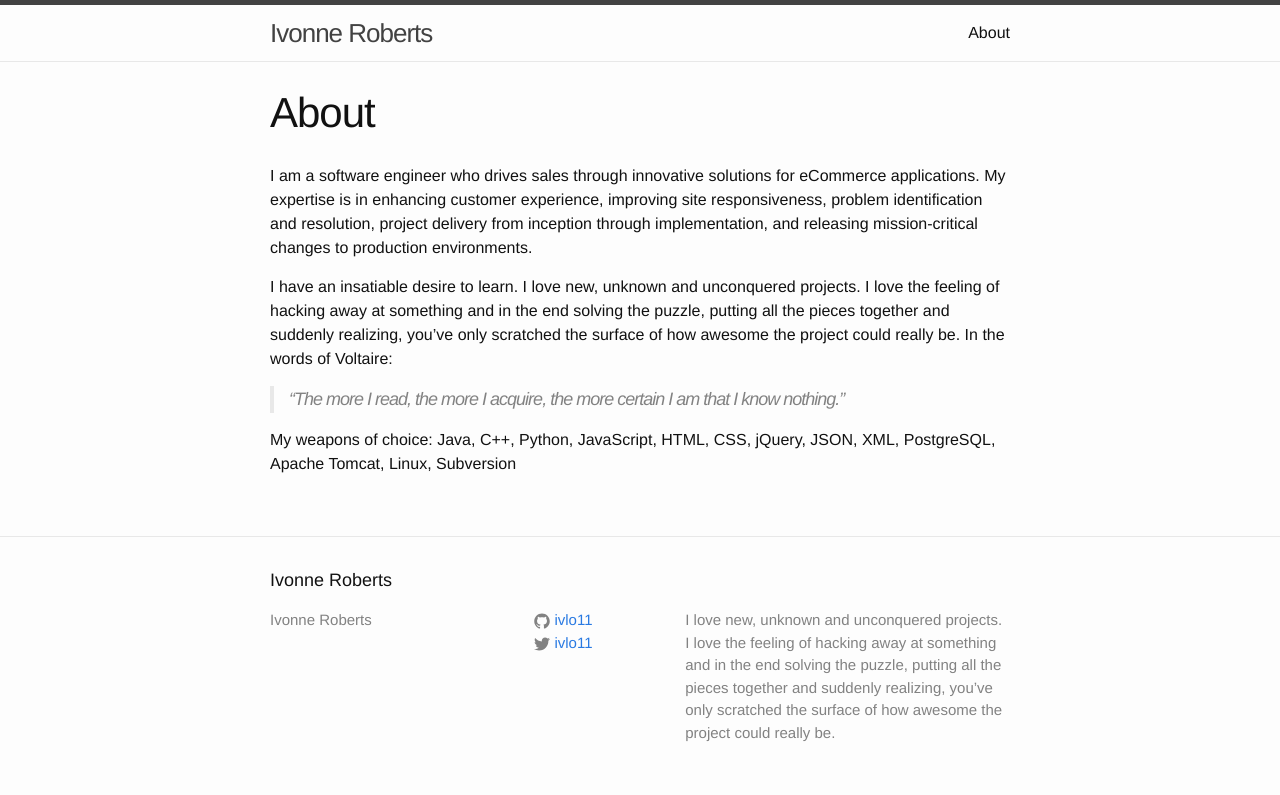
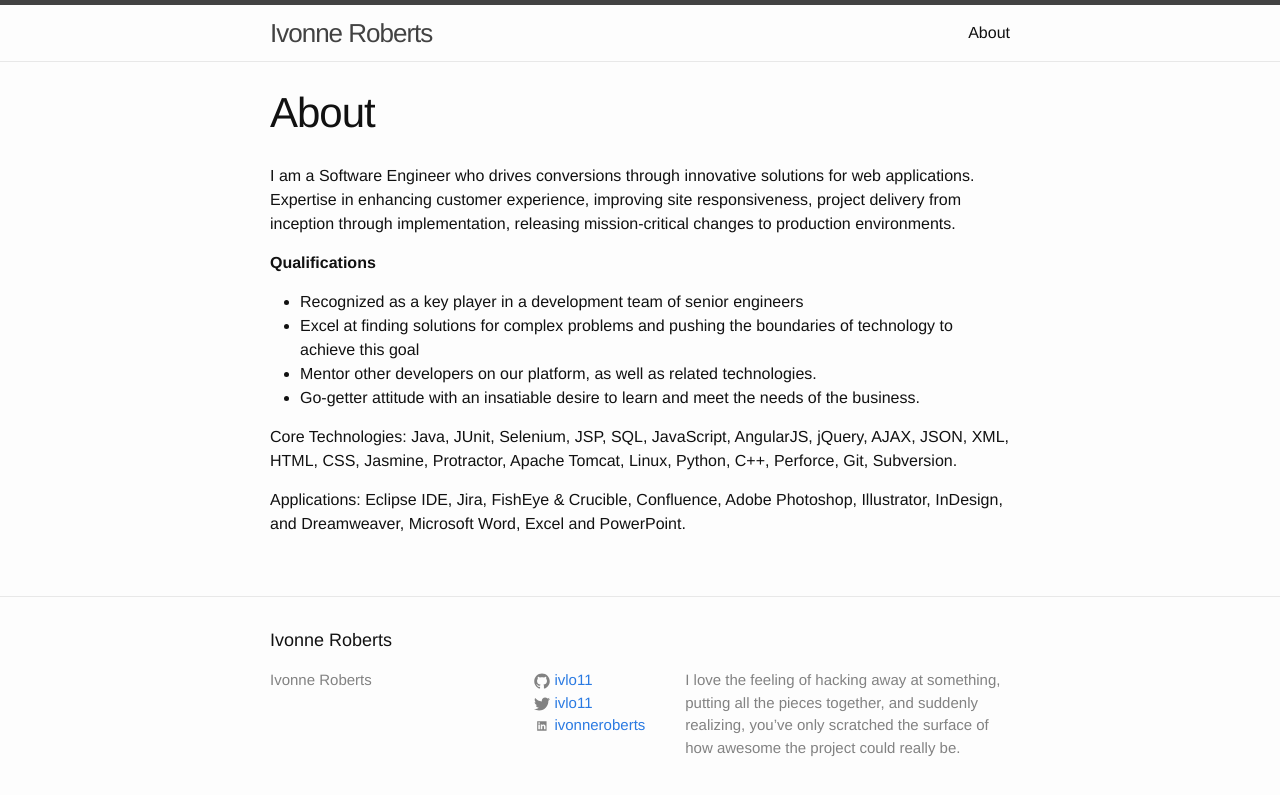
Before and after one commit to ivlo11/ivlo11.github.io, a Jekyll site: the page built from about.md, in a window 1280 px wide. Shown: the top 795 px of the page. Built offline with Jekyll 4.4.1, drawn with Linux system fonts in a browser that asks for light colours.

Commit message:
add linkedin to footer and clean up about page

```diff
--- a/_config.yml
+++ b/_config.yml
@@ -7,16 +7,15 @@
 
 # Site settings
 title: Ivonne Roberts
-#email: your-email@domain.com
 description: > # this means to ignore newlines until "baseurl:"
-  I love new, unknown and unconquered projects. I love the feeling of
-  hacking away at something and in the end solving the puzzle, putting
-  all the pieces together and suddenly realizing, you’ve only
-  scratched the surface of how awesome the project could really be.
+  I love the feeling of hacking away at something, putting all the
+  pieces together, and suddenly realizing, you’ve only scratched
+  the surface of how awesome the project could really be.
 baseurl: "" # the subpath of your site, e.g. /blog
-url: "http://ivlo11.github.io" # the base hostname & protocol for your site
+url: "http://ivonneroberts.com" # the base hostname & protocol for your site
 twitter_username: ivlo11
 github_username:  ivlo11
+linkedin_username: ivonneroberts
 
 # Build settings
 markdown: kramdown
--- a/_includes/footer.html
+++ b/_includes/footer.html
@@ -25,7 +25,12 @@
             {% include icon-twitter.html username=site.twitter_username %}
           </li>
           {% endif %}
-        </ul>
+
+          {% if site.linkedin_username %}
+          <li>
+            {% include icon-linkedin.html username=site.linkedin_username %}
+          </li>
+          {% endif %}        </ul>
       </div>
 
       <div class="footer-col footer-col-3">
--- a/_includes/icon-github.html
+++ b/_includes/icon-github.html
@@ -1 +1 @@
-<a href="https://github.com/{{ include.username }}"><span class="icon icon--github">{% include icon-github.svg %}</span><span class="username">{{ include.username }}</span></a>
+<a href="https://github.com/{{ include.username }}" target="_blank"><span class="icon icon--github">{% include icon-github.svg %}</span><span class="username">{{ include.username }}</span></a>
--- /dev/null
+++ b/_includes/icon-linkedin.html
@@ -0,0 +1 @@
+<a href="https://www.linkedin.com/in/{{ include.username }}" target="_blank"><span class="icon icon--linkedin">{% include icon-linkedin.svg %}</span><span class="username">{{ include.username }}</span></a>
--- a/_includes/icon-twitter.html
+++ b/_includes/icon-twitter.html
@@ -1 +1 @@
-<a href="https://twitter.com/{{ include.username }}"><span class="icon icon--twitter">{% include icon-twitter.svg %}</span><span class="username">{{ include.username }}</span></a>
+<a href="https://twitter.com/{{ include.username }}" target="_blank"><span class="icon icon--twitter">{% include icon-twitter.svg %}</span><span class="username">{{ include.username }}</span></a>
--- a/about.md
+++ b/about.md
@@ -4,10 +4,15 @@ title: About
 permalink: /about/
 ---
 
-I am a software engineer who drives sales through innovative solutions for eCommerce applications. My expertise is in enhancing customer experience, improving site responsiveness, problem identification and resolution, project delivery from inception through implementation, and releasing mission-critical changes to production environments.
+I am a Software Engineer who drives conversions through innovative solutions for web applications. Expertise in enhancing customer experience, improving site responsiveness, project delivery from inception through implementation, releasing mission-critical changes to production environments.
 
-I have an insatiable desire to learn. I love new, unknown and unconquered projects. I love the feeling of hacking away at something and in the end solving the puzzle, putting all the pieces together and suddenly realizing, you’ve only scratched the surface of how awesome the project could really be. In the words of Voltaire:
+**Qualifications**
 
->"The more I read, the more I acquire, the more certain I am that I know nothing."
+  * Recognized as a key player in a development team of senior engineers
+  * Excel at finding solutions for complex problems and pushing the boundaries of technology to achieve this goal
+  * Mentor other developers on our platform, as well as related technologies.
+  * Go-getter attitude with an insatiable desire to learn and meet the needs of the business.
 
-My weapons of choice: Java, C++, Python, JavaScript, HTML, CSS, jQuery, JSON, XML, PostgreSQL, Apache Tomcat, Linux, Subversion
+Core Technologies: Java, JUnit, Selenium, JSP, SQL, JavaScript, AngularJS, jQuery, AJAX, JSON, XML, HTML, CSS, Jasmine, Protractor, Apache Tomcat, Linux, Python, C++, Perforce, Git, Subversion.
+
+Applications: Eclipse IDE, Jira, FishEye & Crucible, Confluence, Adobe Photoshop, Illustrator, InDesign, and Dreamweaver, Microsoft Word, Excel and PowerPoint.
```
Also changed, not shown: _includes/icon-linkedin.svg (added).
